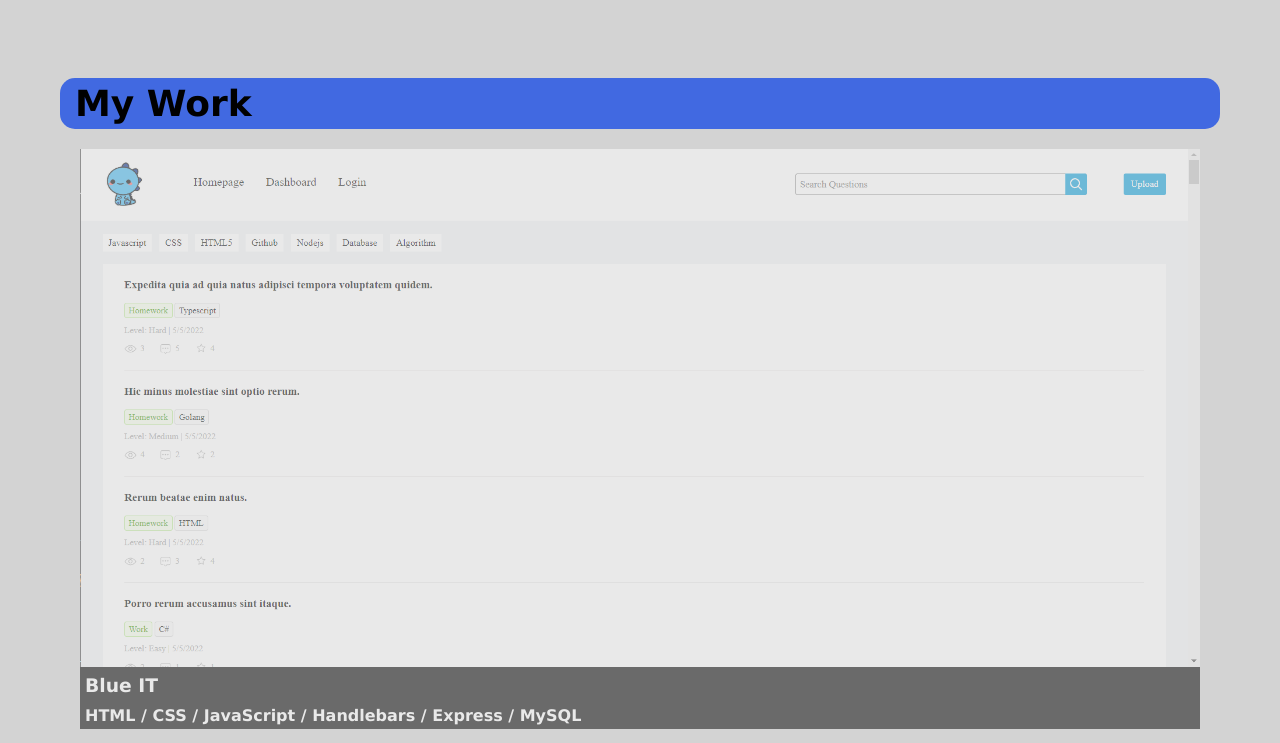
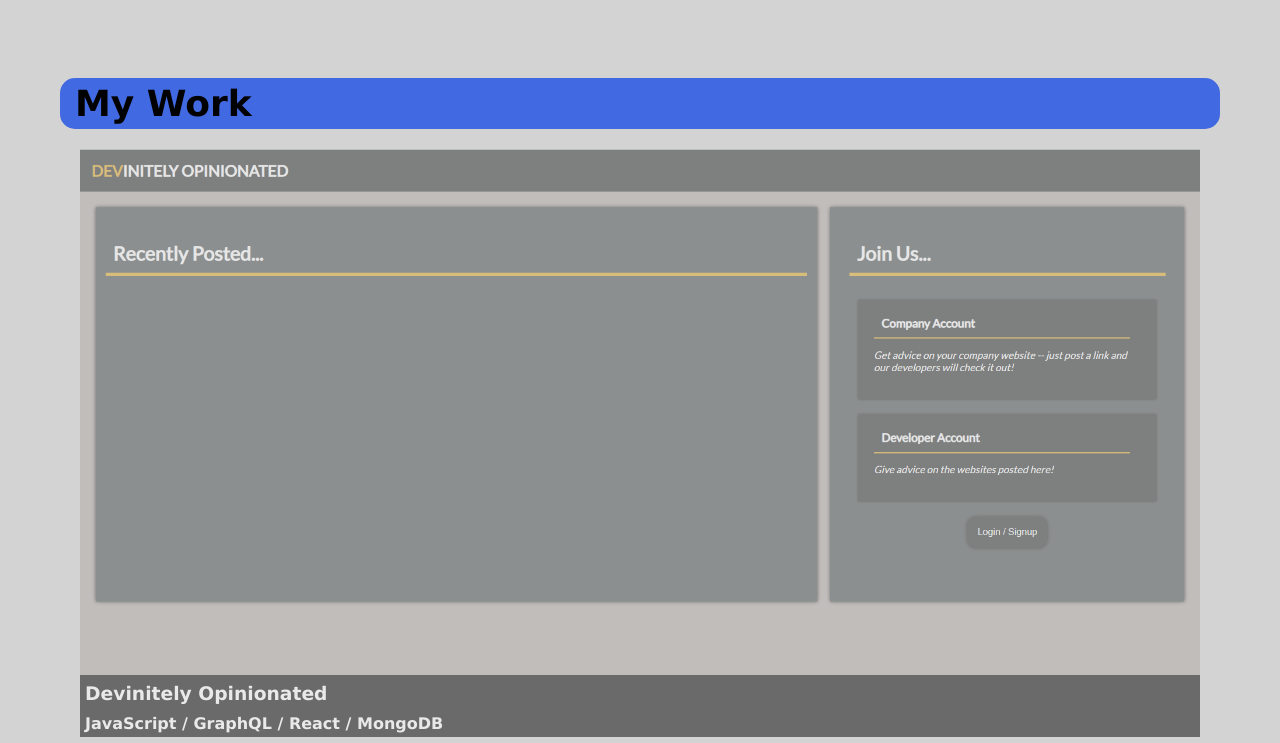
Before and after one commit to Vrentadax/matthew-rogers-portfolio, a plain HTML site: page index.html in a window 1280 px wide. Shown: the part 650-1393 px from the top of the page. Drawn offline with Linux system fonts and the light colour scheme.

Commit message:
added group project 3

```diff
--- a/index.html
+++ b/index.html
@@ -63,14 +63,22 @@
         </div>
         <div class="my-work">
             <!--first project/first child-->
+            <a href="https://bloc-goose-09649.herokuapp.com/" target="_blank">
+                <div class="project">
+                    <img src="./assets/images/project3.png" alt="A screen capture for the website Devinitely Opinionated">
+                    <h3 class="project-info">Devinitely Opinionated</h3>
+                    <h4 class="project-info">JavaScript / GraphQL / React / MongoDB</h4>
+                </div>
+            </a>
+            <!--second project/second child-->
             <a href="https://blue-it-dinosaur.herokuapp.com/" target="_blank">
-                <div class="project">
+                <div class="project-other">
                     <img src="./assets/images/project2.png" alt="A screen capture for the website Blue IT">
                     <h3 class="project-info">Blue IT</h3>
                     <h4 class="project-info">HTML / CSS / JavaScript / Handlebars / Express / MySQL</h4>
                 </div>
             </a>
-            <!--second project/second child-->
+            <!--third project/third child-->
             <a href="https://BlinkingHeimdall.github.io/show-pro/" target="_blank">
                 <div class="project-other">
                     <img src="./assets/images/group1.png" alt="A screen capture for the website ShowPro">
@@ -78,7 +86,7 @@
                     <h4 class="project-info">HTML / CSS / JavaScript</h4>
                 </div>
             </a>
-            <!--third project/third child-->
+            <!--forth project/forth child-->
             <a href="https://vrentadax.github.io/secure-password-generator/" target="_blank">
                 <div class="project-other">
                     <img src="./assets/images/password-generator.png"
@@ -87,7 +95,7 @@
                     <h4 class="project-info">JavaScript</h4>
                 </div>
             </a>
-            <!--forth project/forth child-->
+            <!-- fifth project/fifth child -->
             <a href="https://vrentadax.github.io/mister-quizzical/" target="_blank">
                 <div class="project-other">
                     <img src="./assets/images/mister-quizzical.png"
@@ -96,7 +104,7 @@
                     <h4 class="project-info">HTML / CSS / JavaScript</h4>
                 </div>
             </a>
-            <!-- fifth project/fifth child -->
+            <!-- sixth project/sixth child -->
             <a href="https://vrentadax.github.io/my-work-day-pro/" target="_blank">
                 <div class="project-other">
                     <img src="./assets/images/my-work-day.png"
```
Also changed, not shown: assets/images/project3.png (added).
